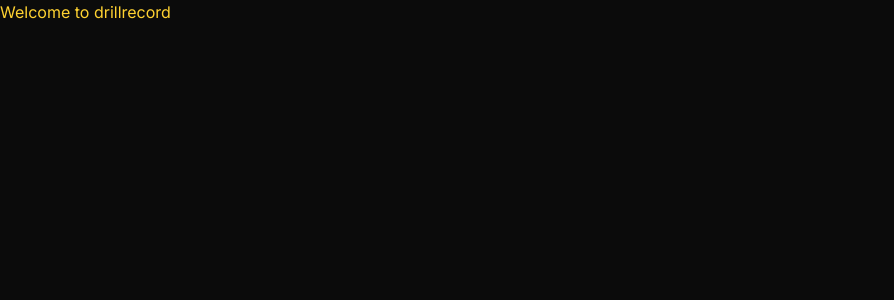
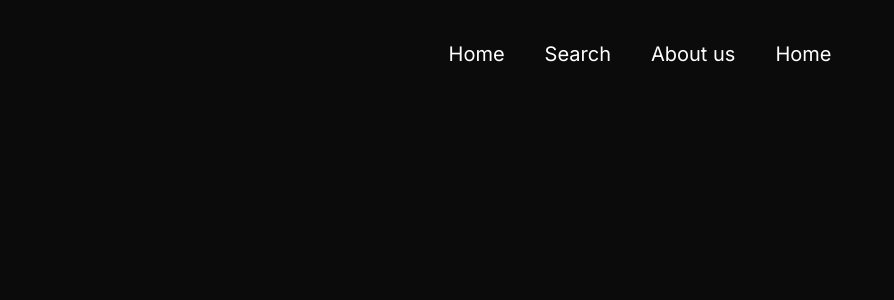
Before and after one commit to ebhd/weekday2, a Next.js app: page / in a window 1280 px wide. Shown: the top 300 px of the page, without its empty margins (0-894 px from the left). Built offline with nearby package versions, Linux system fonts and the light colour scheme.

Commit message:
simple navbar and theme

```diff
--- a/app/(marketing)/page.tsx
+++ b/app/(marketing)/page.tsx
@@ -1,3 +1,22 @@
+import Link from "next/link";
+
 export default function Home() {
-  return <h1 className="text-amber-300">Welcome to drillrecord</h1>;
+  return (
+    <nav className="pt-10">
+      <ul className="flex flex-row justify-center space-x-10 text-xl">
+        <li>
+          <Link href={"/"}>Home</Link>
+        </li>
+        <li>
+          <Link href={"/"}>Search</Link>
+        </li>
+        <li>
+          <Link href={"/"}>About us</Link>
+        </li>
+        <li>
+          <Link href={"/"}>Home</Link>
+        </li>
+      </ul>
+    </nav>
+  );
 }
--- a/app/globals.css
+++ b/app/globals.css
@@ -2,5 +2,12 @@
 @import "../styles/tokens.css";
 
 @theme {
+  --color-background: #0b0b0b;
+  --color-surface: #1;
+  --color-hover: #1;
 
+  /* brand colors */
+  --color-primary: #40ff50;
+  --color-soft: #70e67a;
+  --color-secondary: #4d53d5;
 }
--- a/app/layout.tsx
+++ b/app/layout.tsx
@@ -15,7 +15,7 @@ export default function RootLayout({
   children: React.ReactNode;
 }>) {
   return (
-    <html lang="en" className="bg-(--background) text-(--foreground)">
+    <html lang="en" className="bg-background text-white">
       <body className={`${inter.className} antialiased`}>{children}</body>
     </html>
   );
```
